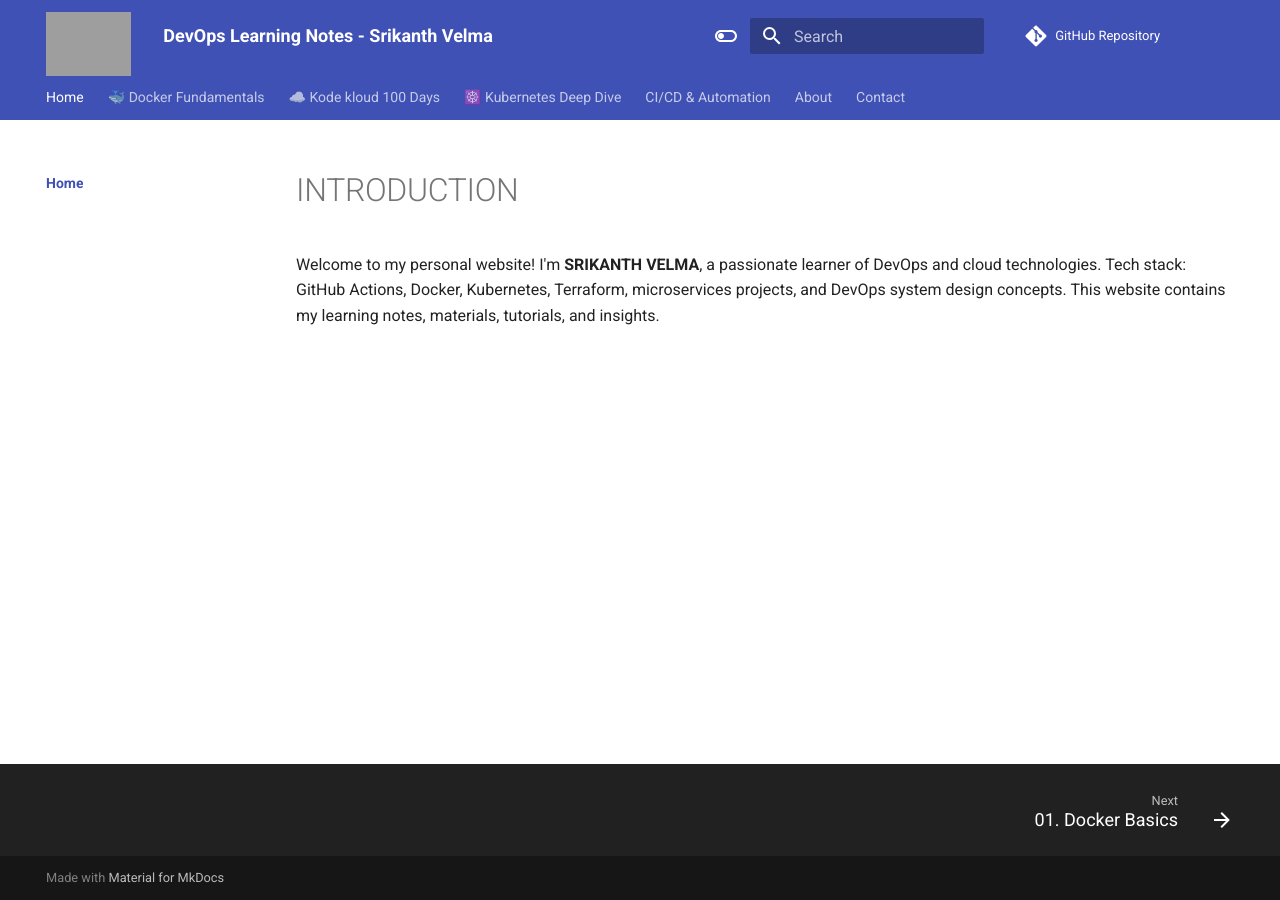
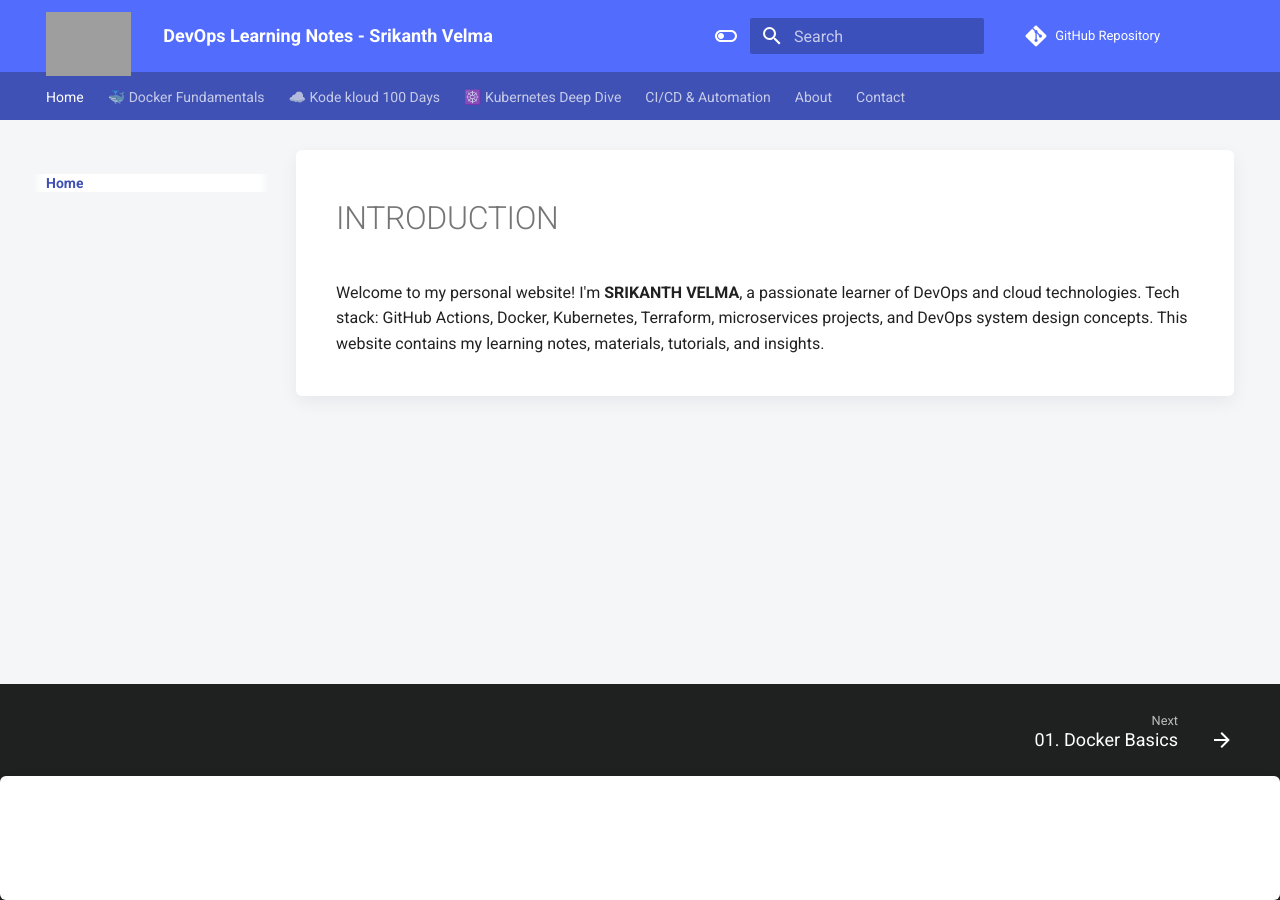
Before and after one commit to velmasrikanth/Devops-Learning, an MkDocs documentation site: the page built from docs/index.md, in a window 1280 px wide. Built offline with MkDocs 1.6.1 and Material for MkDocs 9.7.7, drawn with Linux system fonts in a browser that asks for light colours; comment, search, counter and statistics services are not loaded; grey boxes are pictures that could not be loaded.

Commit message:
background changed

```diff
--- a/docs/css/extra.css
+++ b/docs/css/extra.css
@@ -5,7 +5,7 @@
 .md-header__logo img,
 .md-logo img,
 .md-header .md-logo {
-  height: 64px !important; /* change this value to make it bigger/smaller */
+  height: 100px !important; /* change this value to make it bigger/smaller */
   width: auto !important;
   max-height: 64px !important;
 }
@@ -32,3 +32,34 @@
   display: block;
   object-fit: contain;
 }
+
+/* Site background and content styling: change these colors to taste. */
+/* Page background (behind the content) */
+html, body {
+  background: #f4f6f8; /* soft light-gray background instead of white */
+}
+
+/* Keep header area using theme background (no change) */
+.md-header {
+  background: var(--md-accent-fg-color, #3b4b8f);
+}
+
+/* Make the content area stand out: white card with subtle shadow */
+.md-typeset {
+  background: #ffffff; /* content card background */
+  border-radius: 6px;
+  box-shadow: 0 6px 18px rgba(16,24,40,0.06);
+  padding: 2rem;
+}
+
+/* On very small screens, reduce padding so content fits */
+@media (max-width: 767px) {
+  .md-typeset {
+    padding: 1rem;
+    border-radius: 0;
+    box-shadow: none;
+    background: transparent; /* allow full-bleed content on mobile */
+  }
+}
+
+/* If you prefer a darker page background, replace #f4f6f8 with another hex. */
```
